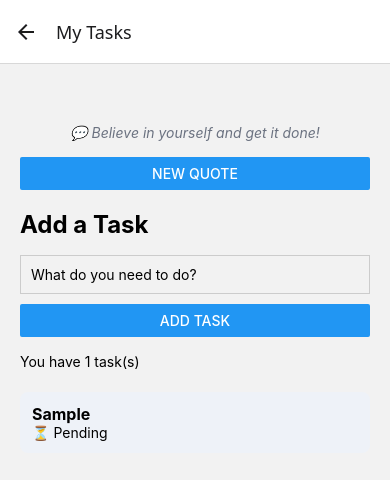
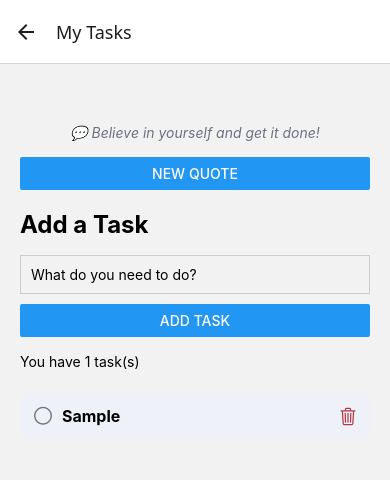
Before and after one commit to DominceAseberos/Week1Labs, a React Native app: screen /AddTask in a window 390 px wide. Both pictures are taken after typing "Sample" into the empty fields and a click on the button "ADD TASK". Shown: the top 480 px of the page. Built offline with nearby package versions, Linux system fonts and the light colour scheme; no server answers.

Commit message:
Lab 10: Icons, delete feature, and shared theme

```diff
--- a/app.json
+++ b/app.json
@@ -19,6 +19,17 @@
     },
     "web": {
       "favicon": "./assets/favicon.png"
-    }
+    },
+    "plugins": [
+      [
+        "expo-splash-screen",
+        {
+          "image": "./assets/splash-icon.png",
+          "resizeMode": "contain",
+          "backgroundColor": "#1B2A4A"
+        }
+      ],
+      "expo-font"
+    ]
   }
 }
--- a/components/TaskCard.js
+++ b/components/TaskCard.js
@@ -1,20 +1,40 @@
 import { View, Text, StyleSheet, Pressable } from 'react-native';
+import { Ionicons } from '@expo/vector-icons';
+import { colors } from '../theme';
 
-export default function TaskCard({ title, done, onToggle }) {
+export default function TaskCard({ title, done, onToggle, onDelete }) {
   return (
-    <Pressable onPress={onToggle} style={styles.card}>
-      <Text style={styles.title}>{title}</Text>
-      <Text>{done ? '✅ Done' : '⏳ Pending'}</Text>
-    </Pressable>
+    <View style={styles.card}>
+      <Pressable onPress={onToggle} style={styles.left}>
+        <Ionicons
+          name={done ? 'checkmark-circle' : 'ellipse-outline'}
+          size={22}
+          color={done ? colors.teal : colors.gray}
+        />
+        <Text style={styles.title}>{title}</Text>
+      </Pressable>
+
+      <Pressable onPress={onDelete}>
+        <Ionicons name="trash-outline" size={20} color={colors.red} />
+      </Pressable>
+    </View>
   );
 }
 
 const styles = StyleSheet.create({
   card: {
+    flexDirection: 'row',
+    justifyContent: 'space-between',
+    alignItems: 'center',
     padding: 12,
     marginVertical: 6,
-    backgroundColor: '#EEF2F8',
+    backgroundColor: colors.lightBg,
     borderRadius: 8,
+  },
+  left: {
+    flexDirection: 'row',
+    alignItems: 'center',
+    gap: 8,
   },
   title: {
     fontWeight: 'bold',
--- a/package.json
+++ b/package.json
@@ -3,10 +3,13 @@
   "version": "1.0.0",
   "main": "index.js",
   "dependencies": {
+    "@expo/vector-icons": "^15.0.2",
     "@react-native-async-storage/async-storage": "2.2.0",
     "@react-navigation/native": "^7.3.18",
     "@react-navigation/native-stack": "^7.18.10",
-    "expo": "~57.0.17",
+    "expo": "~57.0.19",
+    "expo-font": "~57.0.3",
+    "expo-splash-screen": "~57.0.8",
     "expo-status-bar": "~57.0.1",
     "react": "19.2.3",
     "react-native": "0.86.3",
--- a/screens/AddTaskScreen.js
+++ b/screens/AddTaskScreen.js
@@ -46,9 +46,9 @@
 
   useEffect(() => {
     // Load one quote when the screen opens.
-    fetch('https://api.quotable.io/random')
+    fetch('https://dummyjson.com/quotes/random')
       .then((response) => response.json())
-      .then((data) => setQuote(data.content))
+      .then((data) => setQuote(data.quote))
       .catch(() => setQuote('Believe in yourself and get it done!'));
   }, []);
 
@@ -79,6 +79,11 @@
     );
   }
 
+  function handleDeleteTask(id) {
+    // Remove only the selected task.
+    setTasks(tasks.filter((task) => task.id !== id));
+  }
+
   return (
     <View style={styles.container}>
       <Text style={styles.quote}>💬 {quote}</Text>
@@ -86,9 +91,9 @@
       <Button
         title="New Quote"
         onPress={() => {
-          fetch('https://api.quotable.io/random')
+          fetch('https://dummyjson.com/quotes/random')
             .then((response) => response.json())
-            .then((data) => setQuote(data.content));
+            .then((data) => setQuote(data.quote));
         }}
       />
 
@@ -121,6 +126,7 @@
             title={item.title}
             done={item.done}
             onToggle={() => handleToggleTask(item.id)}
+            onDelete={() => handleDeleteTask(item.id)}
           />
         )}
         ListEmptyComponent={
--- /dev/null
+++ b/theme.js
@@ -0,0 +1,9 @@
+export const colors = {
+  navy: '#1B2A4A',
+  teal: '#1E8A7A',
+  orange: '#E07A2C',
+  red: '#B23A48',
+  lightBg: '#EEF2F8',
+  white: '#FFFFFF',
+  gray: '#6B7280',
+};
```
Also changed, not shown: 1 other file (tests, documents, lock files or other folders).
